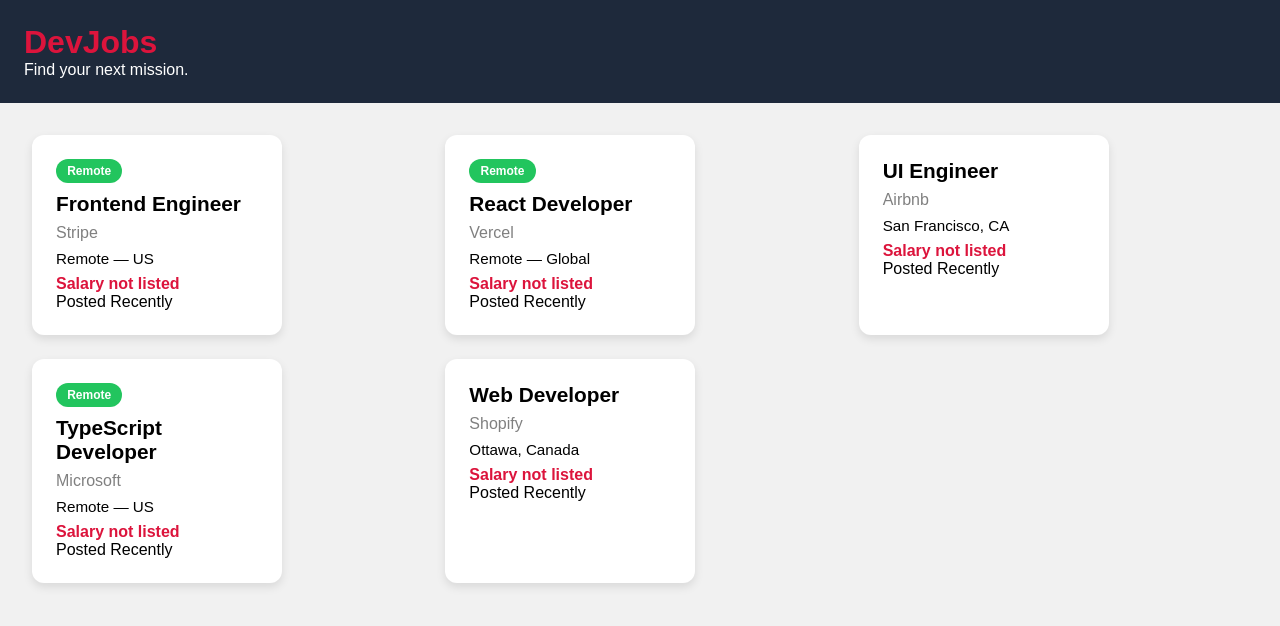
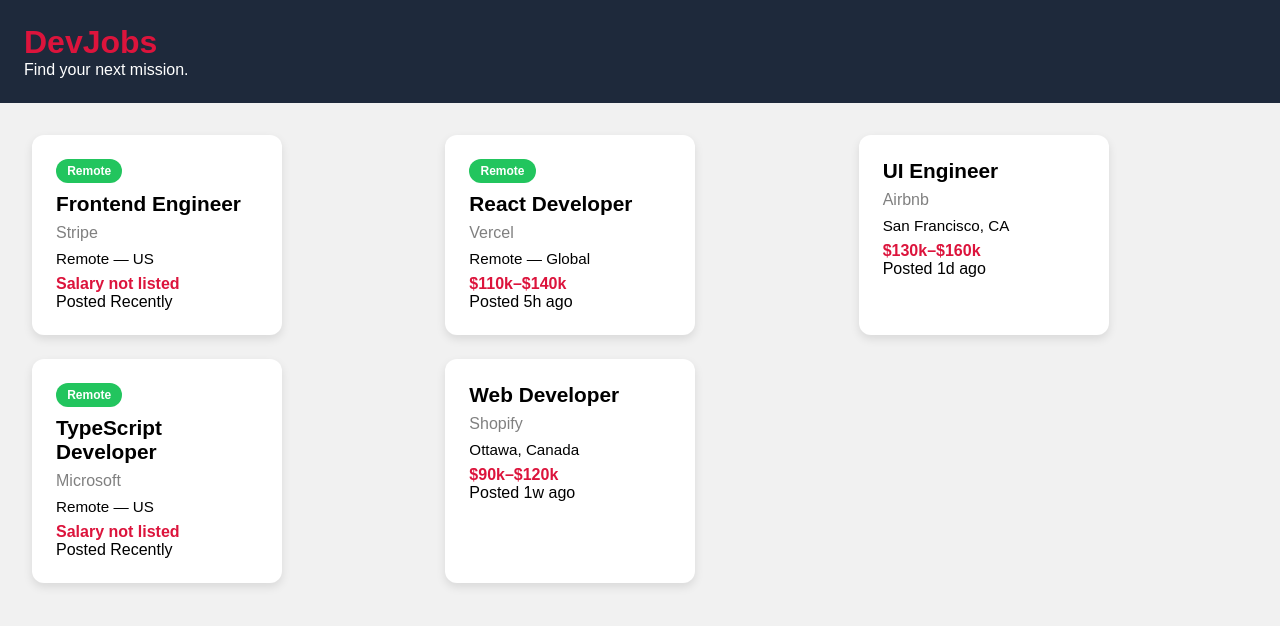
Before and after one commit to Fadboy31/devjobs, a React (Vite) app: page / in a window 1280 px wide. Shown: the top 626 px of the page. Built offline with nearby package versions, Linux system fonts and the light colour scheme.

Commit message:
refactor: move shared job types into central types file

```diff
--- a/src/App.tsx
+++ b/src/App.tsx
@@ -1,47 +1,6 @@
 import "./App.css";
 import { Header, JobCard } from "./components";
-import type { JobProps } from "./components/JobCard";
-
-const JOBS: JobProps[] = [
-  {
-    id: 1,
-    title: "Frontend Engineer",
-    company: "Stripe",
-    location: "Remote — US",
-    isRemote: true,
-  },
-
-  {
-    id: 2,
-    title: "React Developer",
-    company: "Vercel",
-    location: "Remote — Global",
-    isRemote: true, },
-
-  {
-    id: 3,
-    title: "UI Engineer",
-    company: "Airbnb",
-    location: "San Francisco, CA",
-    isRemote: false,
-    },
-
-  {
-    id: 4,
-    title: "TypeScript Developer",
-    company: "Microsoft",
-    location: "Remote — US",
-    isRemote: true,
-     },
-
-  {
-    id: 5,
-    title: "Web Developer",
-    company: "Shopify",
-    location: "Ottawa, Canada",
-    isRemote: false,
-    },
-];
+import { JOBS } from "./data/jobs";
 
 export default function App() {
   return (
--- a/src/components/JobCard.tsx
+++ b/src/components/JobCard.tsx
@@ -1,24 +1,15 @@
 import Badge from "./Badge";
 import styles from "./JobCard.module.css";
+import type { Job } from "../types";
 
-export interface JobProps {
-  id: number;
-  title: string;
-  company: string;
-  location: string;
-  salary?: string;
-  isRemote: boolean;
-postedAt?: string;
-}
-
-export default function JobCard({
+function JobCard({
   title,
   company,
   location,
   salary,
   isRemote,
   postedAt = "Recently",
-}: JobProps) {
+}: Job) {
   return (
     <div className={styles.card}>
       {isRemote && (
@@ -41,3 +32,5 @@
     </div>
   );
 }
+
+export default JobCard;
--- /dev/null
+++ b/src/data/jobs.ts
@@ -0,0 +1,49 @@
+import type { Job } from "../types";
+
+export const JOBS: Job[] = [
+  {
+    id: 1,
+    title: "Frontend Engineer",
+    company: "Stripe",
+    location: "Remote — US",
+    isRemote: true,
+  },
+
+  {
+    id: 2,
+    title: "React Developer",
+    company: "Vercel",
+    location: "Remote — Global",
+    salary: "$110k–$140k",
+    isRemote: true,
+    postedAt: "5h ago",
+  },
+
+  {
+    id: 3,
+    title: "UI Engineer",
+    company: "Airbnb",
+    location: "San Francisco, CA",
+    salary: "$130k–$160k",
+    isRemote: false,
+    postedAt: "1d ago",
+  },
+
+  {
+    id: 4,
+    title: "TypeScript Developer",
+    company: "Microsoft",
+    location: "Remote — US",
+    isRemote: true,
+  },
+
+  {
+    id: 5,
+    title: "Web Developer",
+    company: "Shopify",
+    location: "Ottawa, Canada",
+    salary: "$90k–$120k",
+    isRemote: false,
+    postedAt: "1w ago",
+  },
+];
--- /dev/null
+++ b/src/types.ts
@@ -0,0 +1,9 @@
+export interface Job {
+  id: number;
+  title: string;
+  company: string;
+  location: string;
+  salary?: string;
+  isRemote: boolean;
+  postedAt?: string;
+}
```
Lines whose indentation alone changed are shown as unchanged.
